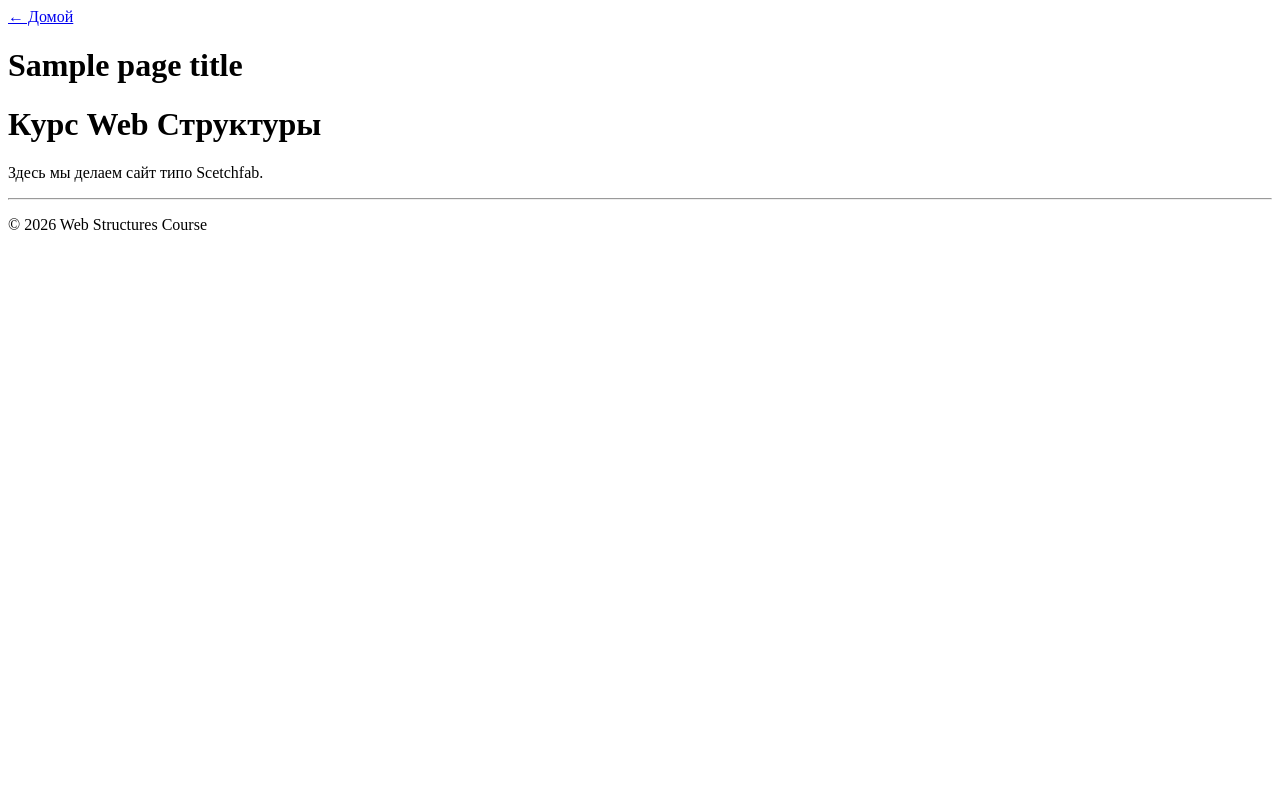
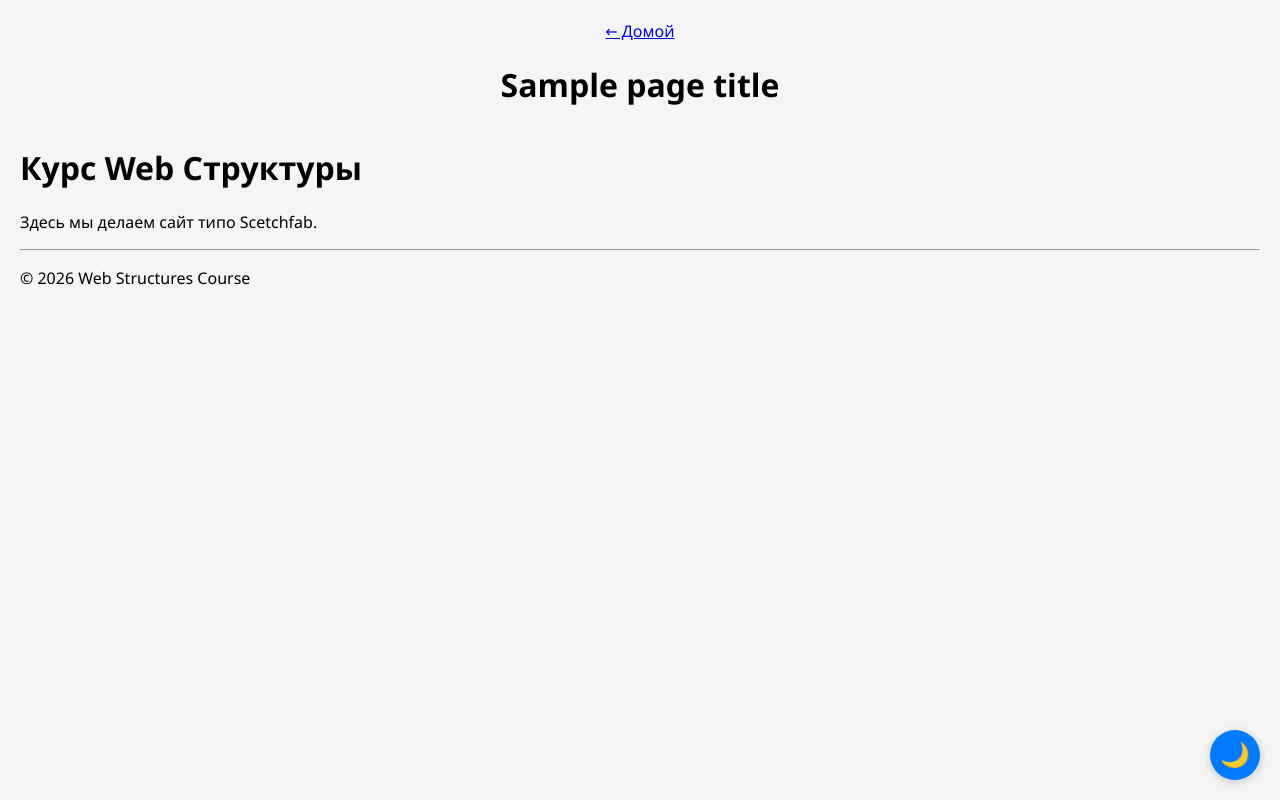
Before and after one commit to hocokich/web-structures_deploy, a Django app: template gallery/templates/gallery/about.html in a window 1280 px wide. Run offline with Django 5.2, Linux system fonts and the light colour scheme; the template is opened without the code that fills it: most values are stand-ins (such as "Sample title", 1, 10 or a date in 2020).

Commit message:
Добавил тёмную тему

```diff
--- /dev/null
+++ b/gallery/static/gallery/js/theme.js
@@ -0,0 +1,23 @@
+const themeBtn = document.getElementById('themeToggle');
+
+function toggleTheme() {
+    document.body.classList.toggle('dark-theme');
+    const isDark = document.body.classList.contains('dark-theme');
+    localStorage.setItem('theme', isDark ? 'dark' : 'light');
+    if (themeBtn) themeBtn.textContent = isDark ? '☀️' : '🌙';
+}
+
+function loadTheme() {
+    const savedTheme = localStorage.getItem('theme');
+    if (savedTheme === 'dark') {
+        document.body.classList.add('dark-theme');
+        if (themeBtn) themeBtn.textContent = '☀️';
+    } else {
+        if (themeBtn) themeBtn.textContent = '🌙';
+    }
+}
+
+if (themeBtn) {
+    themeBtn.addEventListener('click', toggleTheme);
+    loadTheme();
+}
--- a/gallery/static/gallery/style.css
+++ b/gallery/static/gallery/style.css
@@ -250,3 +250,166 @@ header {
     from { transform: translateX(100%); opacity: 0; }
     to { transform: translateX(0); opacity: 1; }
 }
+
+
+/* ========== ТЕМНАЯ ТЕМА ========== */
+body.dark-theme {
+    background-color: #1a1a1a;
+}
+
+body.dark-theme .asset-card {
+    background: #2d2d2d;
+    box-shadow: 0 4px 6px rgba(0,0,0,0.3);
+}
+
+body.dark-theme .card-title {
+    color: #e0e0e0;
+}
+
+body.dark-theme .card-meta {
+    color: #aaa;
+}
+
+body.dark-theme .toolbar {
+    background: #2d2d2d;
+    box-shadow: 0 2px 4px rgba(0,0,0,0.2);
+}
+
+body.dark-theme .search-input,
+body.dark-theme .sort-select {
+    background: #3d3d3d;
+    border-color: #555;
+    color: #e0e0e0;
+}
+
+body.dark-theme .search-input::placeholder {
+    color: #888;
+}
+
+body.dark-theme .pagination a {
+    background: #2d2d2d;
+    border-color: #555;
+    color: #e0e0e0;
+}
+
+body.dark-theme .pagination a:hover {
+    background: #3d3d3d;
+}
+
+body.dark-theme .loader-overlay {
+    background: rgba(0, 0, 0, 0.8);
+}
+
+body.dark-theme .card-preview {
+    background: radial-gradient(circle, #3d3d3d, #2d2d2d);
+}
+
+/* Кнопка переключения темы */
+.theme-toggle {
+    position: fixed;
+    bottom: 20px;
+    right: 20px;
+    width: 50px;
+    height: 50px;
+    border-radius: 50%;
+    background: #007bff;
+    color: white;
+    border: none;
+    font-size: 24px;
+    cursor: pointer;
+    box-shadow: 0 2px 10px rgba(0,0,0,0.2);
+    z-index: 1000;
+    transition: transform 0.2s;
+}
+
+.theme-toggle:hover {
+    transform: scale(1.1);
+}
+
+body.dark-theme .theme-toggle {
+    background: #ffc107;
+    color: #1a1a1a;
+}
+body.dark-theme h1,
+body.dark-theme header h1,
+body.dark-theme .page-title {
+    color: #ffffff !important;
+}
+
+body.dark-theme header a:not(.btn) {
+    color: #4da8ff;
+}
+
+body.dark-theme .reset-link {
+    color: #ff6b6b;
+}
+
+body.dark-theme header a:not(.btn) {
+    color: #6ea8fe !important;
+}
+
+body.dark-theme p,
+body.dark-theme .form-group label,
+body.dark-theme .form-group p,
+body.dark-theme li,
+body.dark-theme .card-meta,
+body.dark-theme footer p {
+    color: #cccccc !important;
+}
+
+/* Для текста в форме загрузки */
+body.dark-theme form p {
+    color: #cccccc !important;
+}
+
+/* Для подсказок и дополнительного текста */
+body.dark-theme .helptext,
+body.dark-theme small {
+    color: #aaaaaa !important;
+}
+
+/* Для ссылок в футере и других местах */
+body.dark-theme footer a {
+    color: #6ea8fe !important;
+}
+
+/* Для текста внутри контейнера превью */
+body.dark-theme #preview-container span {
+    color: #999999 !important;
+}
+
+
+/* Карточка и вес файла */
+body.dark-theme .card-info,
+body.dark-theme .card-info span,
+body.dark-theme .card-meta span {
+    color: #cccccc !important;
+}
+
+/* Специально для веса файла (float: right) */
+body.dark-theme .card-info span[style*="float: right"] {
+    color: #aaaaaa !important;
+}
+
+/* Или более универсально — для всех span внутри card-info */
+body.dark-theme .card-info span {
+    color: #cccccc !important;
+}
+
+/* Пагинация — текст "Страница X из Y" */
+body.dark-theme .pagination .current,
+body.dark-theme .step-links .current {
+    color: #e0e0e0 !important;
+}
+
+/* Все ссылки пагинации */
+body.dark-theme .pagination a {
+    background: #2d2d2d !important;
+    border-color: #555 !important;
+    color: #e0e0e0 !important;
+}
+
+body.dark-theme .pagination a:hover {
+    background: #3d3d3d !important;
+    color: #ffffff !important;
+}
--- a/gallery/templates/gallery/about.html
+++ b/gallery/templates/gallery/about.html
@@ -3,8 +3,14 @@
     <head>
         <meta charset="UTF-8">
         <title>About</title>
+
+        {% load static %}
+        <link rel="stylesheet" href="{% static 'gallery/style.css' %}">
     </head>
     <body>
+
+        <button class="theme-toggle" id="themeToggle">🌙</button>
+
         <header>
             <a href="{% url 'home' %}">← Домой</a>
 
@@ -20,5 +26,7 @@
         <footer>
             <p>&copy; 2026 Web Structures Course</p>
         </footer>
+
+        <script src="{% static 'gallery/js/theme.js' %}"></script>
     </body>
 </html>
--- a/gallery/templates/gallery/index.html
+++ b/gallery/templates/gallery/index.html
@@ -20,6 +20,8 @@
         <link rel="stylesheet" href="{% static 'gallery/style.css' %}">
     </head>
     <body>
+        <!-- Кнопка переключения темы -->
+        <button class="theme-toggle" id="themeToggle">🌙</button>
 
         <header>
             <a href="/about/">О нас</a>
@@ -205,5 +207,8 @@
                 });
             });
         </script>
+
+        <script src="{% static 'gallery/js/theme.js' %}"></script>
+
     </body>
 </html>
```
Also changed, not shown: gallery/templates/gallery/upload.html (+9 -0 lines). Lines whose indentation alone changed are shown as unchanged.
